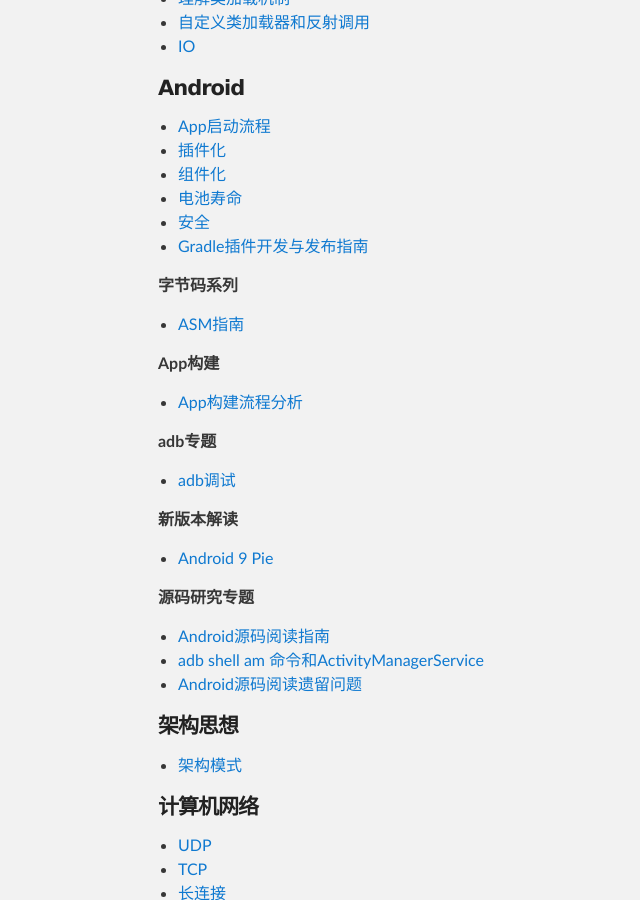
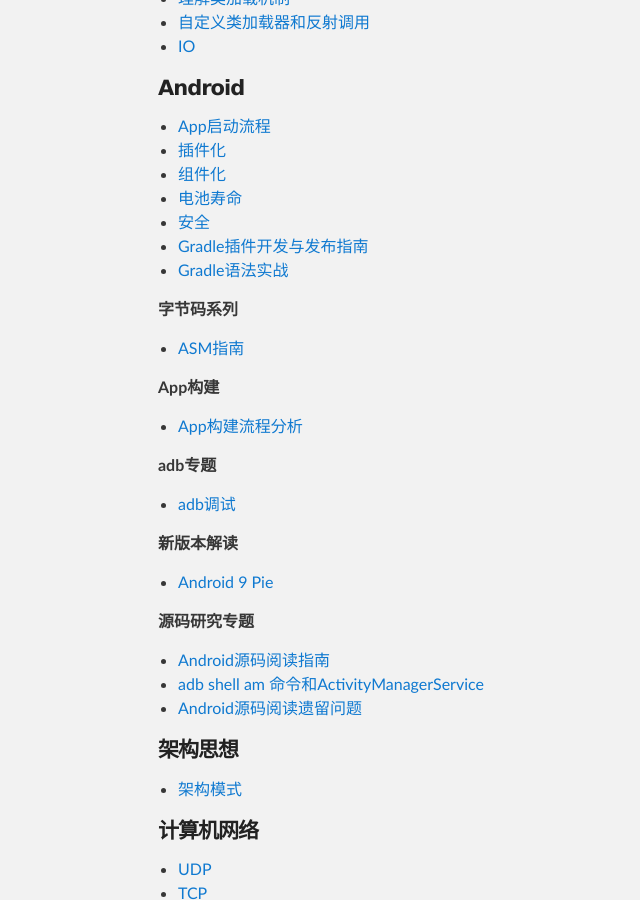
Before and after one commit to mwping/mwping.github.io, a Jekyll site: the page built from index.md, in a window 1280 px wide and 900 px high, scrolled down 408 px. Shown: the whole window, without its empty margins (162-802 px from the left). Built offline with Jekyll 4.4.1, drawn with Linux system fonts in a browser that asks for light colours; our own code applies the rules of GitHub Pages for plain Markdown files.

Commit message:
fix index

```diff
--- a/index.md
+++ b/index.md
@@ -19,6 +19,7 @@
 * [电池寿命](./android/battery_life.html)
 * [安全](./android/security.html)
 * [Gradle插件开发与发布指南](./android/gradle-plugin.html)
+* [Gradle语法实战](./android/gradle-dsl.html)
 
 **字节码系列**
 
```
